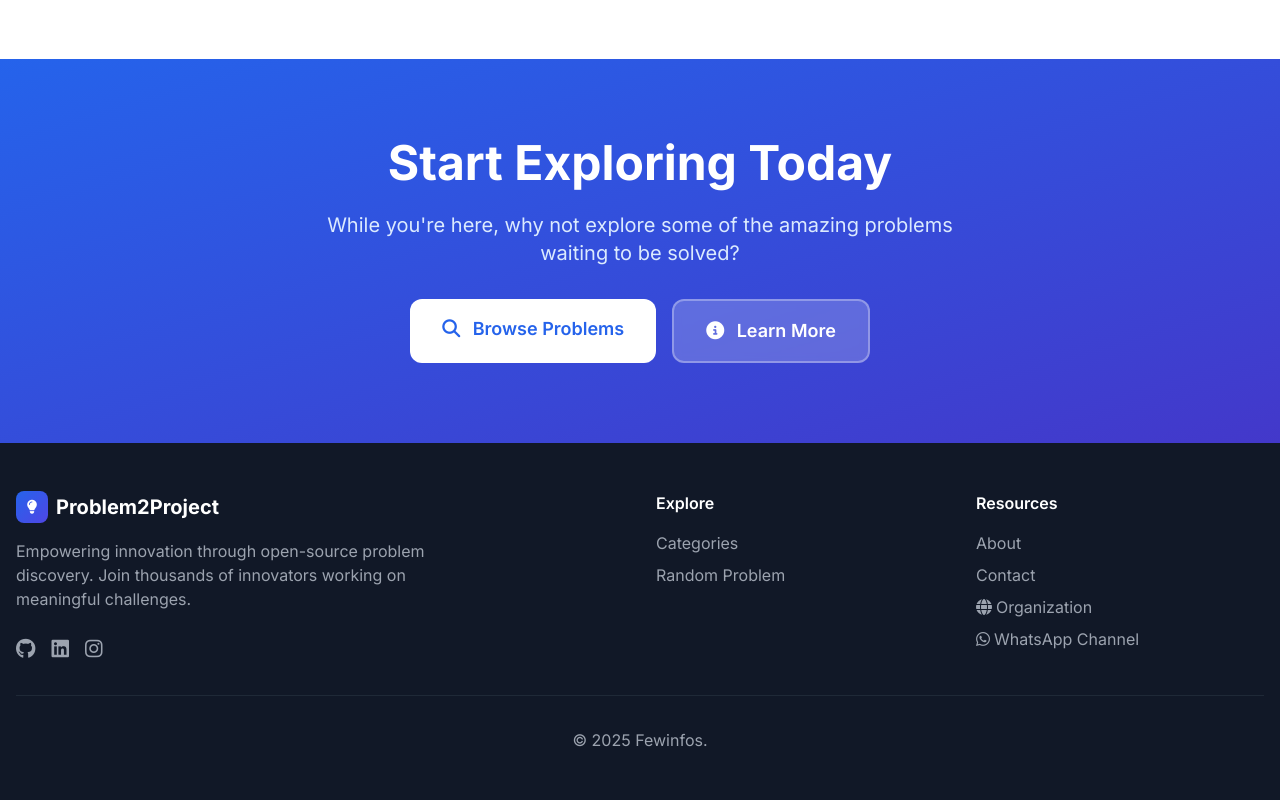
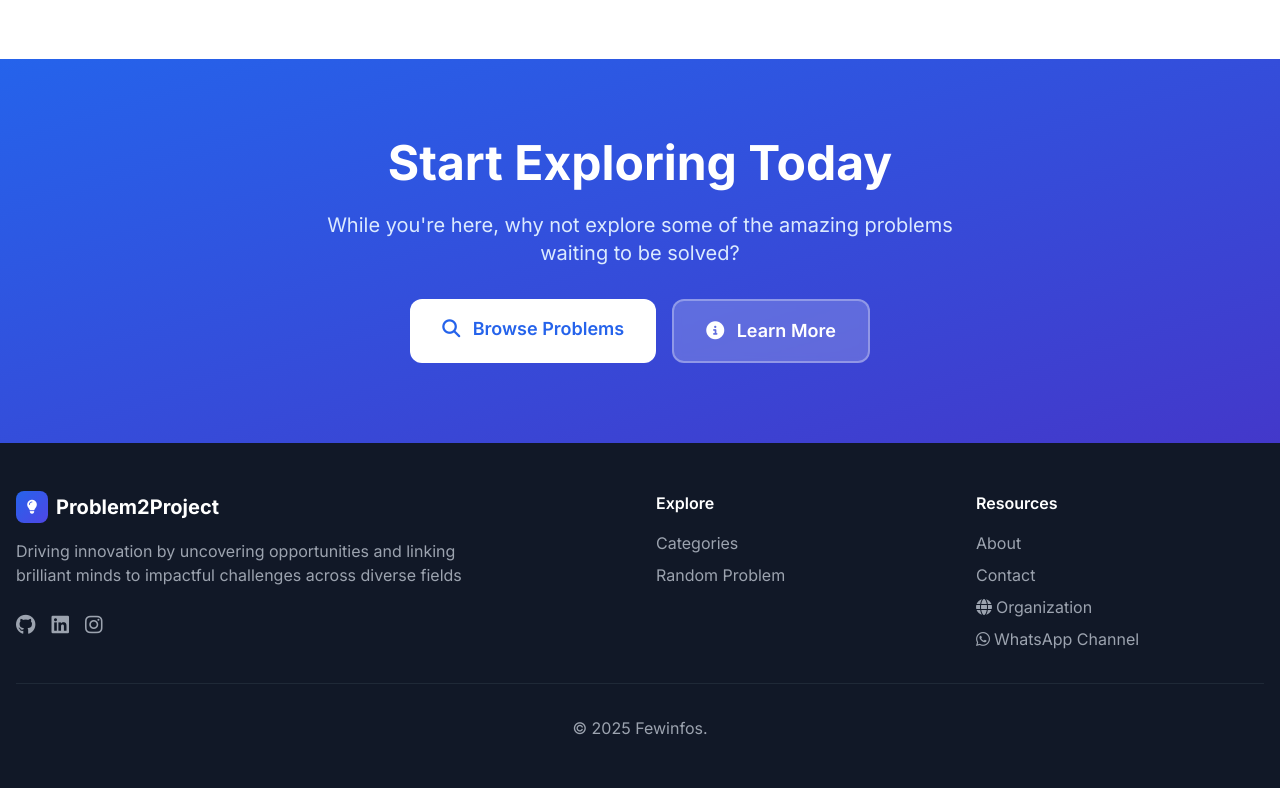
Before and after one commit to navi-04/problem2project, a plain HTML site: page contact.html in a window 1280 px wide. Shown: the part 1395-2195 px from the top of the page. Drawn offline with nearby package versions, Linux system fonts and the light colour scheme.

Commit message:
corrected errors

```diff
--- a/contact.html
+++ b/contact.html
@@ -353,7 +353,7 @@
                         <span class="text-xl font-bold">Problem2Project</span>
                     </div>
                     <p class="text-gray-400 max-w-md">
-                        Empowering innovation through open-source problem discovery. Join thousands of innovators working on meaningful challenges.
+                        Driving innovation by uncovering opportunities and linking brilliant minds to impactful challenges across diverse fields
                     </p>
                     <div class="flex space-x-4 mt-6">
                         <a href="https://github.com/Fewinfos" target="_blank" rel="noopener noreferrer" class="text-gray-400 hover:text-white transition-colors">
```
Also changed, not shown: about.html (+1 -1 lines), index.html (+1 -1 lines).
